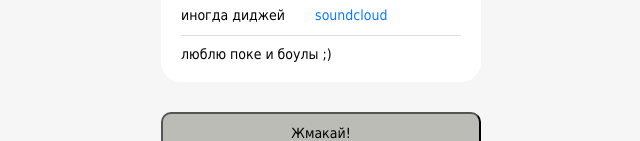
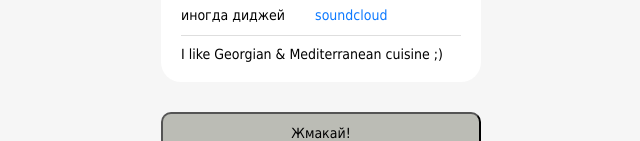
Before and after one commit to maramaslovQA/maramaslovQA.github.io, a plain HTML site: page index.html in a window 1280 px wide. Shown: the part 657-798 px from the top of the page, without its empty margins (319-959 px from the left). Drawn offline with Linux system fonts and the light colour scheme.

Commit message:
Update index.html

```diff
--- a/index.html
+++ b/index.html
@@ -68,7 +68,7 @@
             <a class="linsk__link" href="https://soundcloud.com/marat-maslov">soundcloud</a>
           </li>
           <li class="links__link">
-            <p class="links__title">люблю поке и боулы ;)</p>
+            <p class="links__title">I like Georgian & Mediterranean cuisine ;)</p>
 
         </ul>
       </section>
```
